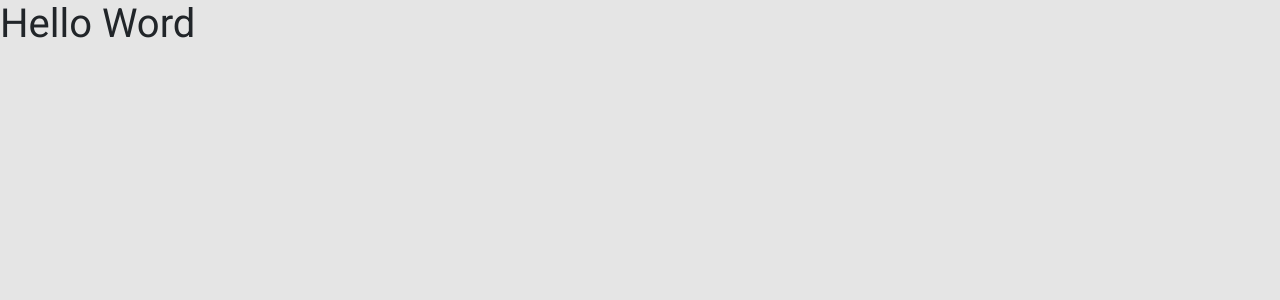
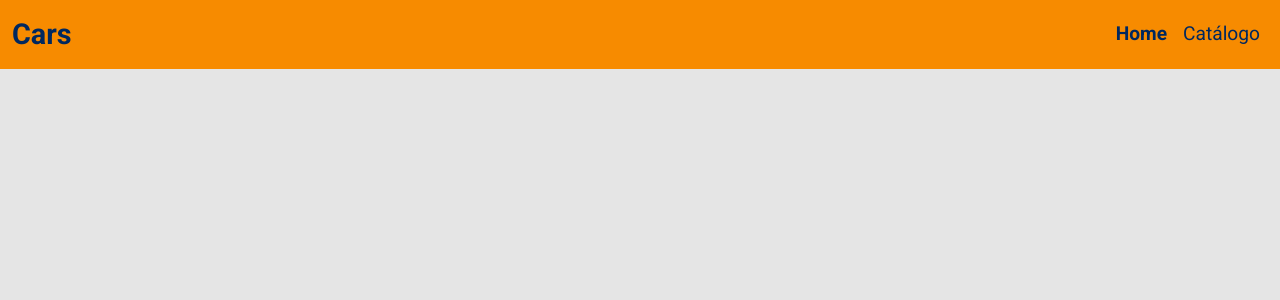
Before and after one commit to Fronchak/bds07, a React (Vite) app: page / in a window 1280 px wide. Shown: the top 300 px of the page. Built offline with nearby package versions, Linux system fonts and the light colour scheme.

Commit message:
Concluded navbar

```diff
--- a/index.html
+++ b/index.html
@@ -7,6 +7,9 @@
 
     <!-- Bootstrap Css -->
     <link href="https://cdn.jsdelivr.net/npm/bootstrap@5.3.0-alpha1/dist/css/bootstrap.min.css" rel="stylesheet" integrity="sha384-GLhlTQ8iRABdZLl6O3oVMWSktQOp6b7In1Zl3/Jr59b6EGGoI1aFkw7cmDA6j6gD" crossorigin="anonymous">
+
+    <!-- Bootstrap Icons -->
+    <link rel="stylesheet" href="https://cdn.jsdelivr.net/npm/bootstrap-icons@1.10.3/font/bootstrap-icons.css">
 
     <!-- Bootstrap JS -->
     <script src="https://cdn.jsdelivr.net/npm/bootstrap@5.3.0-alpha1/dist/js/bootstrap.bundle.min.js" integrity="sha384-w76AqPfDkMBDXo30jS1Sgez6pr3x5MlQ1ZAGC+nuZB+EYdgRZgiwxhTBTkF7CXvN" crossorigin="anonymous" defer></script>
--- a/src/assets/styles/styles.css
+++ b/src/assets/styles/styles.css
@@ -19,7 +19,7 @@ body {
   color: var(--primary-color);
 }
 
-.color-bg-color {
+.primary-bg-color {
   background-color: var(--primary-color);
 }
 
--- /dev/null
+++ b/src/components/Navbar/index.tsx
@@ -0,0 +1,34 @@
+import { NavLink, Link } from 'react-router-dom';
+import './styles.css';
+
+const Navbar = () => {
+  return (
+    <nav className="navbar navbar-expand-md primary-bg-color" id="navbar-container">
+      <div className="container-xxl">
+        <Link className="navbar-brand" to="/">Cars</Link>
+        <button
+          className="navbar-toggler"
+          type="button"
+          data-bs-toggle="collapse"
+          data-bs-target="#navbar-items"
+          aria-controls="navbar-items"
+          aria-expanded="false"
+          aria-label="Toggle navigation">
+          <i className="bi bi-list"></i>
+        </button>
+        <div className="collapse navbar-collapse" id="navbar-items">
+          <ul className="navbar-nav me-auto mb-2 mb-md-0">
+            <li className="nav-item">
+              <NavLink className="nav-link active" aria-current="page" to="/">Home</NavLink>
+            </li>
+            <li className="nav-item">
+              <NavLink className="nav-link" to="/catalog">Catálogo</NavLink>
+            </li>
+          </ul>
+        </div>
+      </div>
+    </nav>
+  );
+}
+
+export default Navbar;
--- /dev/null
+++ b/src/components/Navbar/styles.css
@@ -0,0 +1,28 @@
+#navbar-container a,
+#navbar-container i {
+  color: var(--secondary-color);
+}
+
+#navbar-container a {
+  font-size: 1.2em;
+}
+
+#navbar-container a.active {
+  font-weight: bold;
+}
+
+#navbar-container i {
+  font-size: 1.6em;
+  font-weight: bold;
+}
+
+#navbar-container .navbar-brand {
+  font-weight: bold;
+  font-size: 1.8em;
+}
+
+#navbar-items ul {
+  width: 100%;
+  display: flex;
+  justify-content: end;
+}
--- a/src/main.tsx
+++ b/src/main.tsx
@@ -1,8 +1,21 @@
 import React from 'react'
 import ReactDOM from 'react-dom/client'
+import { createBrowserRouter, RouterProvider, createRoutesFromElements, Route } from 'react-router-dom';
+import Root from './pages/Root';
+
+const router = createBrowserRouter(
+  createRoutesFromElements(
+    <Route
+      path='/'
+      element={ <Root /> }
+    >
+
+    </Route>
+  )
+)
 
 ReactDOM.createRoot(document.getElementById('root') as HTMLElement).render(
   <React.StrictMode>
-    <h1>Hello Word</h1>
+    <RouterProvider router={ router } />
   </React.StrictMode>,
 )
--- /dev/null
+++ b/src/pages/Root/index.tsx
@@ -0,0 +1,13 @@
+import { Outlet } from 'react-router-dom';
+import Navbar from '../../components/Navbar';
+
+const Root = () => {
+  return (
+    <>
+      <Navbar />
+      <Outlet />
+    </>
+  );
+}
+
+export default Root;
```
